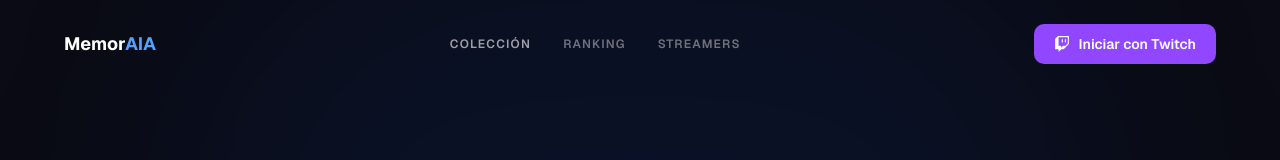
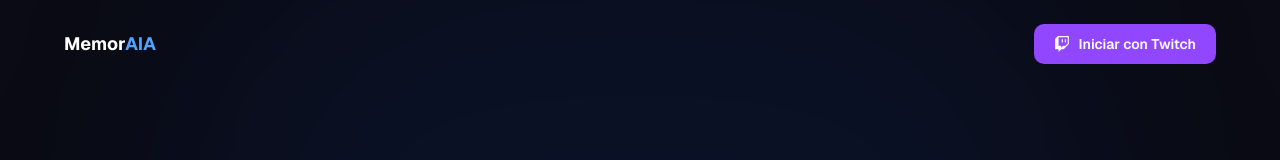
Before and after one commit to QuesoCaliente/memoraia, a Next.js app: page / in a window 1280 px wide. Shown: the top 160 px of the page. Built offline with nearby package versions, Linux system fonts and the light colour scheme; no server answers.

Commit message:
feat(ui): remove nav menu items from landing page

```diff
--- a/app/page.tsx
+++ b/app/page.tsx
@@ -11,18 +11,6 @@ export default function LoginPage() {
         <span className="text-lg font-bold text-white">
           Memor<span className="text-blue-400">AIA</span>
         </span>
-
-        <div className="hidden items-center gap-8 md:flex">
-          <span className="text-xs font-semibold uppercase tracking-widest text-zinc-400">
-            Colección
-          </span>
-          <span className="text-xs font-semibold uppercase tracking-widest text-zinc-500">
-            Ranking
-          </span>
-          <span className="text-xs font-semibold uppercase tracking-widest text-zinc-500">
-            Streamers
-          </span>
-        </div>
 
         <a
           href={`${apiUrl}/auth/twitch`}
```
